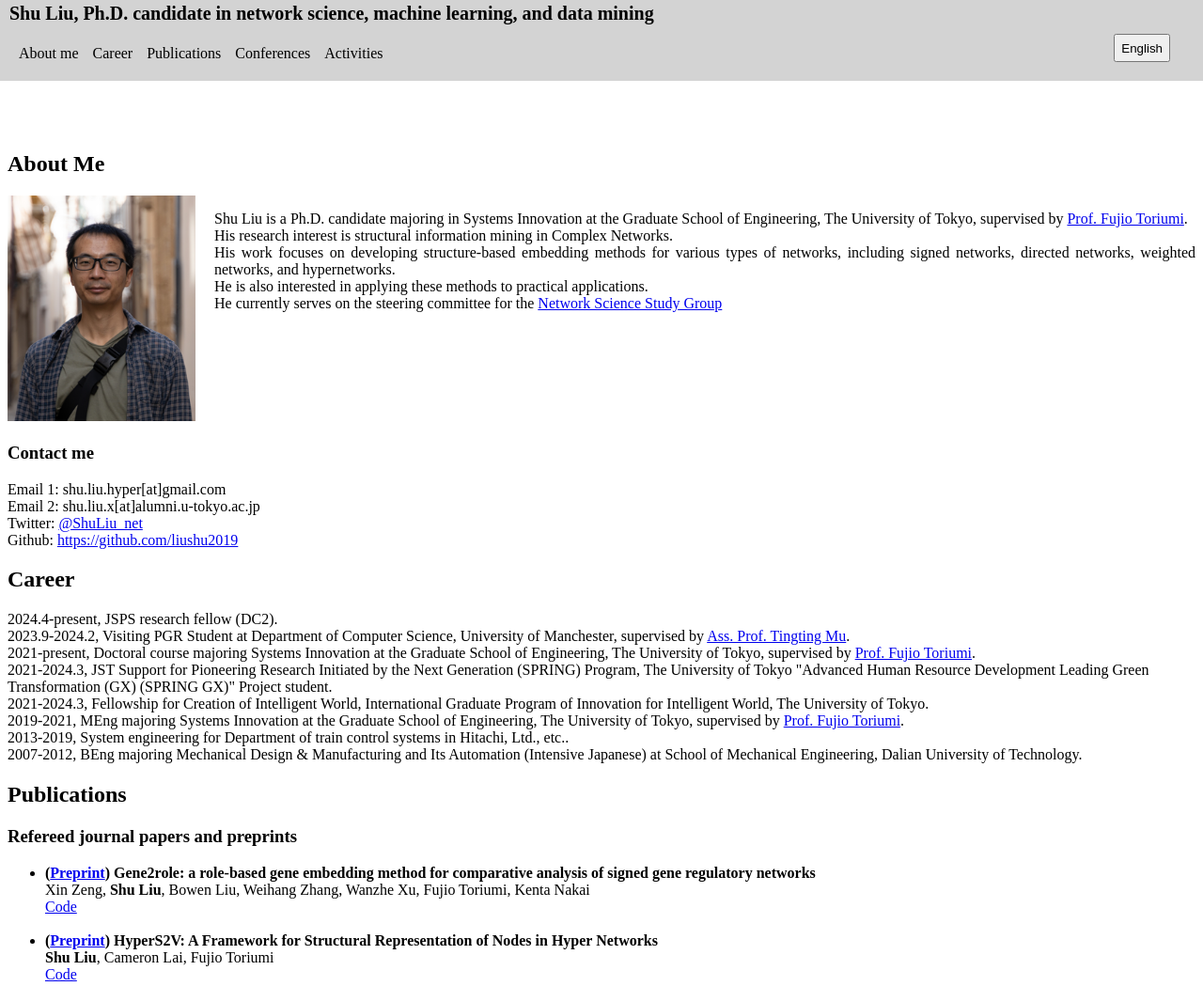
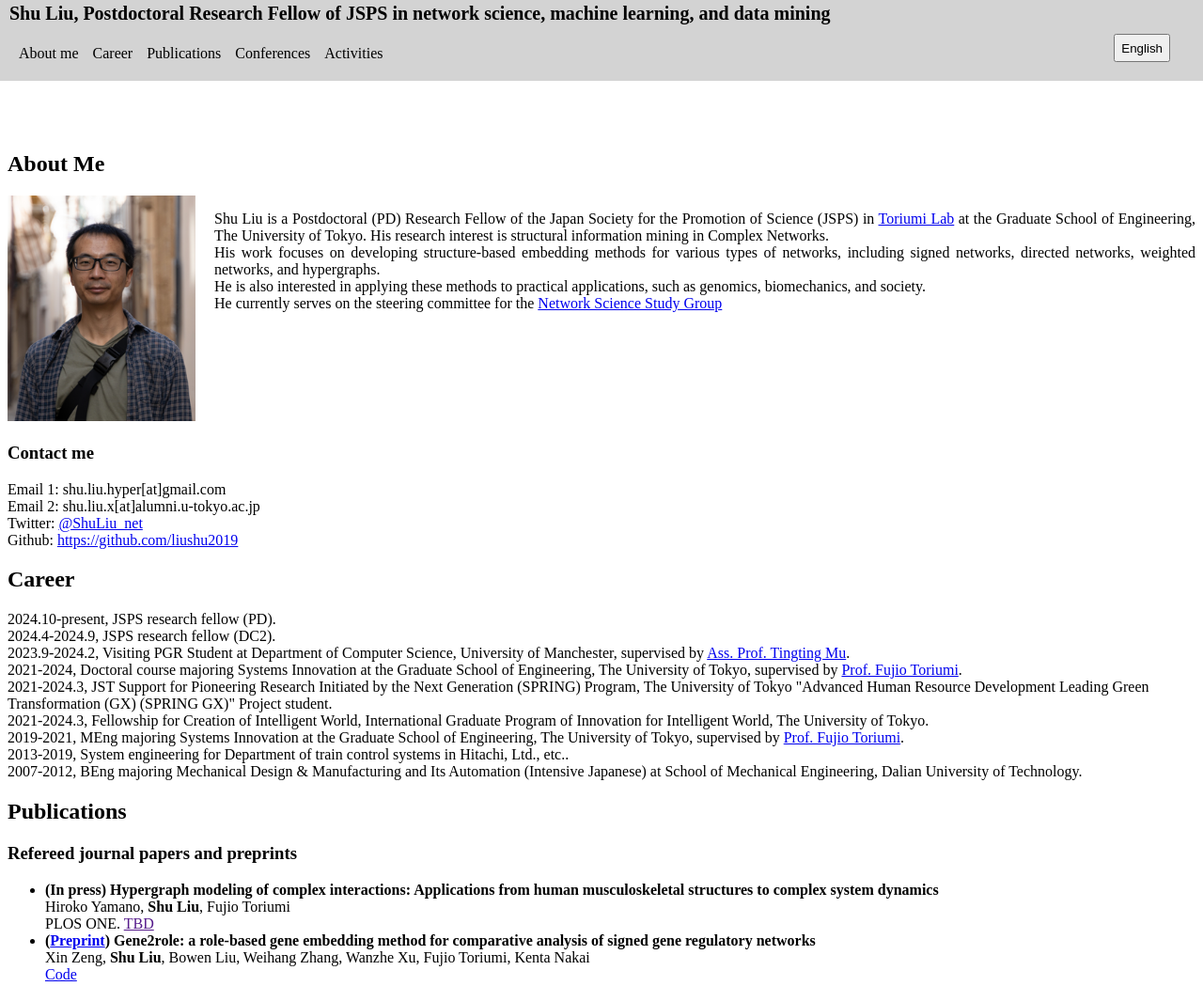
Before and after one commit to liushu2019/shuliu.github.io, a plain HTML site: page index.html in a window 1280 px wide. Shown: the part 7-1056 px from the top of the page at 94% size. Drawn offline with Linux system fonts and the light colour scheme.

Commit message:
Update index.html

```diff
--- a/index.html
+++ b/index.html
@@ -6,7 +6,7 @@
 </head>
 <body>
   <div class="title-bar">
-    <div class="title">Shu Liu, Ph.D. candidate in network science, machine learning, and data mining</div>
+    <div class="title">Shu Liu, Postdoctoral Research Fellow of JSPS in network science, machine learning, and data mining</div>
     <div class="menu-bar">
       <div class="menu-bar-left">
         <a href="#about">About me</a>
@@ -33,10 +33,10 @@
         </div>
         <div class="about-text">
           <p>
-            Shu Liu is a Ph.D. candidate majoring in Systems Innovation at the Graduate School of Engineering, The University of Tokyo, supervised by <a href="http://syrinx.q.t.u-tokyo.ac.jp/tori/">Prof. Fujio Toriumi</a>.<br>
+            Shu Liu is a Postdoctoral (PD) Research Fellow of the Japan Society for the Promotion of Science (JSPS) in <a href="https://www.torilab.net/home">Toriumi Lab</a> at the Graduate School of Engineering, The University of Tokyo.
             His research interest is structural information mining in Complex Networks.<br>
-            His work focuses on developing structure-based embedding methods for various types of networks, including signed networks, directed networks, weighted networks, and hypernetworks.<br>
-            He is also interested in applying these methods to practical applications.<br>
+            His work focuses on developing structure-based embedding methods for various types of networks, including signed networks, directed networks, weighted networks, and hypergraphs.<br>
+            He is also interested in applying these methods to practical applications, such as genomics, biomechanics, and society.<br>
             He currently serves on the steering committee for the <a href="https://sites.google.com/view/networkpaperreading/">Network Science Study Group</a><br>
             <br>
             <br>
@@ -56,9 +56,10 @@
     <div id="career">
       <h2>Career</h2>
       <p>
-        2024.4-present, JSPS research fellow (DC2).<br>
+        2024.10-present, JSPS research fellow (PD).<br>
+        2024.4-2024.9, JSPS research fellow (DC2).<br>
         2023.9-2024.2, Visiting PGR Student at Department of Computer Science, University of Manchester, supervised by <a href="https://personalpages.manchester.ac.uk/staff/tingting.mu/Site/About_Me.html">Ass. Prof. Tingting Mu</a>.<br>
-        2021-present, Doctoral course majoring Systems Innovation at the Graduate School of Engineering, The University of Tokyo, supervised by <a href="http://syrinx.q.t.u-tokyo.ac.jp/tori/">Prof. Fujio Toriumi</a>.<br>
+        2021-2024, Doctoral course majoring Systems Innovation at the Graduate School of Engineering, The University of Tokyo, supervised by <a href="http://syrinx.q.t.u-tokyo.ac.jp/tori/">Prof. Fujio Toriumi</a>.<br>
         2021-2024.3, JST Support for Pioneering Research Initiated by the Next Generation (SPRING) Program, The University of Tokyo "Advanced Human Resource Development Leading Green Transformation (GX) (SPRING GX)" Project student.<br>
         2021-2024.3, Fellowship for Creation of Intelligent World, International Graduate Program of Innovation for Intelligent World, The University of Tokyo.<br>
         2019-2021, MEng majoring Systems Innovation at the Graduate School of Engineering, The University of Tokyo, supervised by <a href="http://syrinx.q.t.u-tokyo.ac.jp/tori/">Prof. Fujio Toriumi</a>.<br>
@@ -71,6 +72,10 @@
       <h2>Publications</h2>
       <h3>Refereed journal papers and preprints</h3>
       <ul>
+        <li><b>(In press) Hypergraph modeling of complex interactions: Applications from human musculoskeletal structures to complex system dynamics</b> <br>
+          Hiroko Yamano, <b>Shu Liu</b>, Fujio Toriumi<br>
+          PLOS ONE. <a href="">TBD</a><br>
+        </li>
         <li><b>(<a href="https://www.biorxiv.org/content/10.1101/2024.05.18.594807v1">Preprint</a>) Gene2role: a role-based gene embedding method for comparative analysis of signed gene regulatory networks</b> <br>
           Xin Zeng, <b>Shu Liu</b>, Bowen Liu, Weihang Zhang, Wanzhe Xu, Fujio Toriumi, Kenta Nakai <br>
           <a href="https://github.com/liushu2019/Gene2Role">Code</a>
```
Lines whose indentation alone changed are shown as unchanged.
